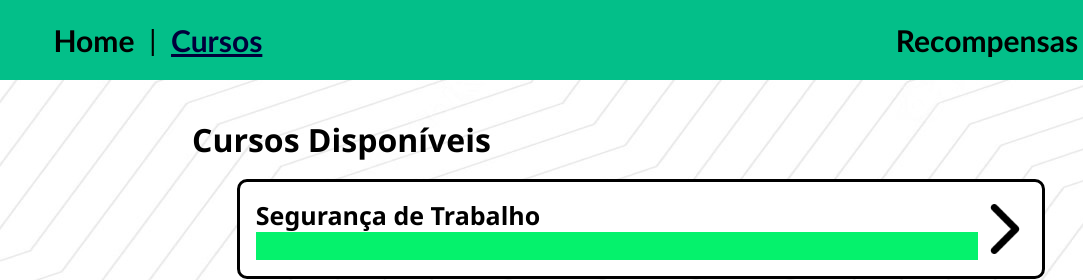
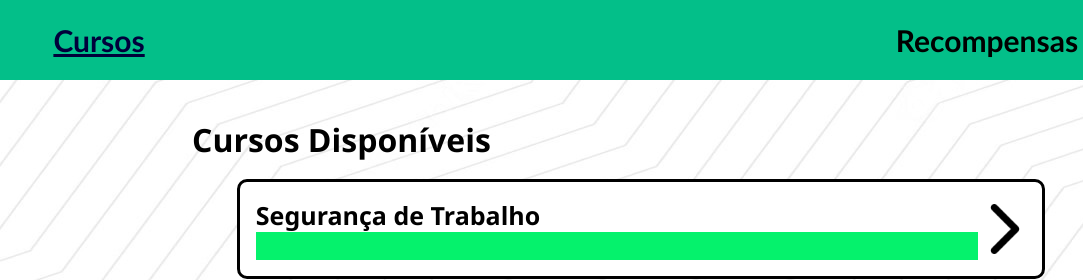
Before and after one commit to LucasBS4546/UNIFORTES, a plain HTML site: page index.html in a window 1280 px wide. Shown: the top 280 px of the page, 0-1083 px from the left. Drawn offline with Linux system fonts and the light colour scheme.

Commit message:
Correções finais do código
Pequenos ajustes

```diff
--- a/cursos.css
+++ b/cursos.css
@@ -1,5 +1,3 @@
-/* Estilização do corpo principal da página */
-
 main {
     display: flex;
     align-items: flex-start;
--- a/index.html
+++ b/index.html
@@ -13,12 +13,6 @@
 <body>
     <header>
         <ul>
-            <li>
-                <a href="">
-                    <h1>Home</h1>
-                </a>
-            </li>
-            <li>|</li>
             <li>
                 <a href="index.html">
                     <h1 id="AbaAtual">Cursos</h1>
```
Also changed, not shown: aula.html (+0 -6 lines), curso.html (+0 -6 lines), index.css (+6 -2 lines), perfil.html (+0 -6 lines), recompensas.html (+0 -6 lines).
